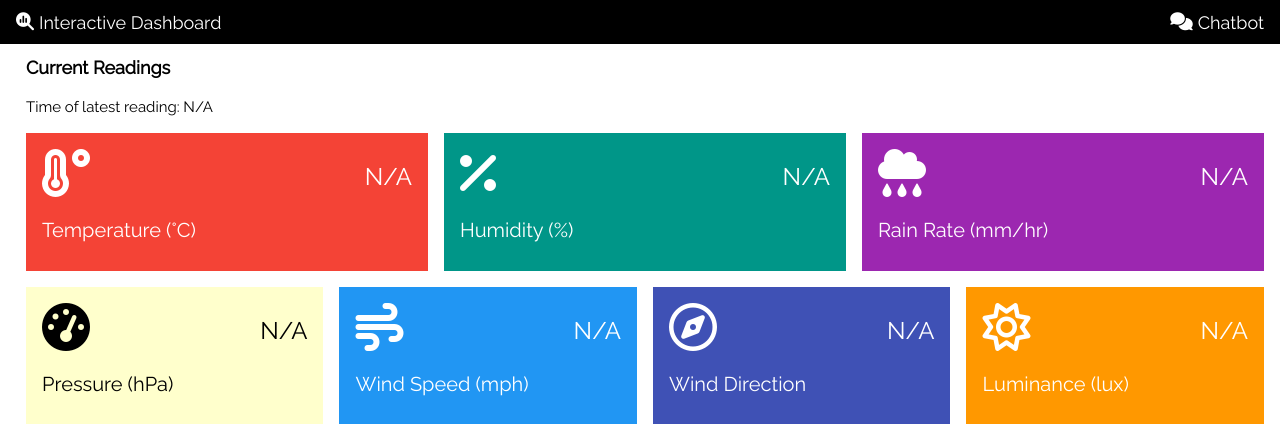
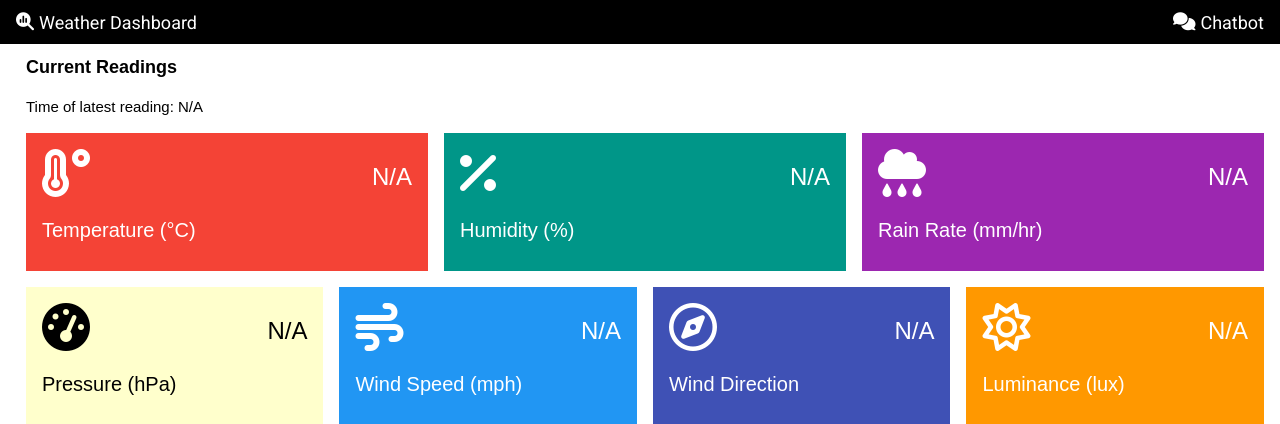
Before and after one commit to sdmeers/weathercloud, a Flask app: page / in a window 1280 px wide. Shown: the top 424 px of the page. Run offline with Flask 3, Linux system fonts and the light colour scheme; data that the repository does not hold is empty; some libraries are stand-ins or nearby versions.

Commit message:
Adding font roboto to Weather Dashboard

```diff
--- a/weather-dashboard/static/common_navbar.css
+++ b/weather-dashboard/static/common_navbar.css
@@ -1,5 +1,5 @@
 html, body {
-    font-family: 'Raleway', sans-serif;
+    font-family: 'Roboto', sans-serif;
     font-size: 15px;
     line-height: 1.5;
     overflow-x: hidden;
@@ -21,16 +21,18 @@ html, body {
 .common_navbar a {
     text-decoration: none;
     color: white !important;
-    font-family: 'Raleway', sans-serif;
+    font-family: 'Roboto', sans-serif;
     font-size: 18px;
     font-weight: 400;
     display: flex;
     align-items: center;
 }
+.common_navbar a:hover {
+        color: #ccc !important;
+}
 .common_navbar i {
     margin-right: 5px;
 }
-
 .center-table {
     margin-left: auto;
     margin-right: auto;
--- a/weather-dashboard/templates/layout.html
+++ b/weather-dashboard/templates/layout.html
@@ -11,9 +11,8 @@
 <meta name="viewport" content="width=device-width, initial-scale=1">
 <link rel="stylesheet" href="static/dashboard.css"> <!--https://www.w3schools.com/w3css/4/w3.css"> -->
 <link rel="stylesheet" href="static/common_navbar.css">
-<link rel="stylesheet" href="https://fonts.googleapis.com/css?family=Raleway">
+<link rel="stylesheet" href="https://fonts.googleapis.com/css2?family=Roboto:wght@300;400;500;700&display=swap">
 <link rel="stylesheet" href="https://cdnjs.cloudflare.com/ajax/libs/font-awesome/4.7.0/css/font-awesome.min.css">
-<!-- -->
 <script src="https://kit.fontawesome.com/e1d7788428.js" crossorigin="anonymous"></script>
 <style>
 html,body,h1,h2,h3,h4,h5 {font-family: "Raleway", sans-serif}
@@ -37,7 +36,7 @@ html,body,h1,h2,h3,h4,h5 {font-family: "Raleway", sans-serif}
 
 <!-- Top container -->
 <div class="common_navbar">
-  <a href="https://interactive-dashboard-728445650450.europe-west2.run.app/"><i class="fa-solid fa-magnifying-glass-chart"></i>Interactive Dashboard</a>
+  <a href="https://interactive-dashboard-728445650450.europe-west2.run.app/"><i class="fa-solid fa-magnifying-glass-chart"></i>Weather Dashboard</a>
   <a href="https://weather-chat-728445650450.europe-west2.run.app/"><i class="fa-solid fa-comments"></i>Chatbot</a>
 </div>
 
```
